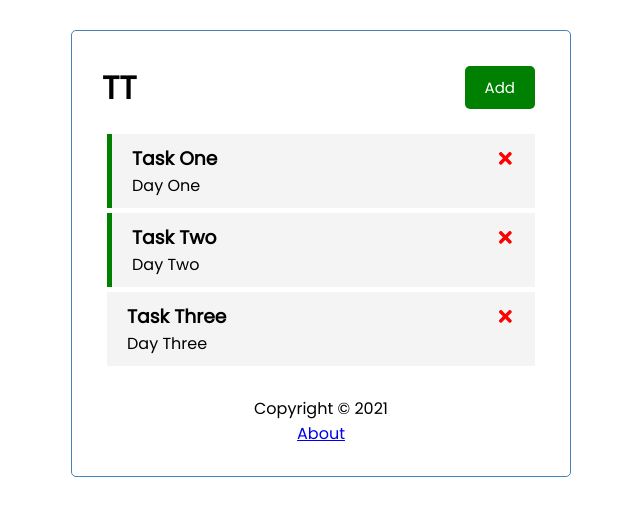
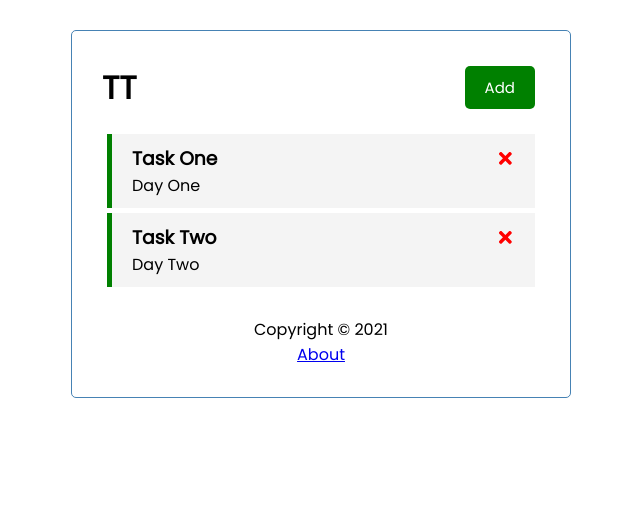
Before and after one commit to raaghavendrahm/Task-Tracker-React, a React (Create React App) app: page / in a window 1280 px wide. Shown: the top 516 px of the page, without its empty margins (319-959 px from the left). Built offline with nearby package versions, Linux system fonts and the light colour scheme; data requests are answered from the project's data file.

Commit message:
deleteTask function is updated to delete tasks not only from UI, but the server as well. So, on clicking "x" and reloading the page will not display the deleted task.

```diff
--- a/db.json
+++ b/db.json
@@ -6,19 +6,11 @@
       "day": "Day One",
       "reminder": true
     },
-
     {
       "id": 2,
       "text": "Task Two",
       "day": "Day Two",
       "reminder": true
-    },
-
-    {
-      "id": 3,
-      "text": "Task Three",
-      "day": "Day Three",
-      "reminder": false
     }
   ]
 }
--- a/src/App.js
+++ b/src/App.js
@@ -53,7 +53,13 @@
   };
 
   // Delete Task
-  const deleteTask = (id) => {
+  const deleteTask = async (id) => {
+    // To delete a task from the server (not only from UI) when clicked on 'x':
+    await fetch(`http://localhost:5000/tasks/${id}`, {
+      method: 'DELETE',
+    });
+
+    // When clicked on delete icon of a task, if the id is matching with the one which is clicked, then it will be removed from the UI:
     setTasks(tasks.filter((task) => task.id !== id));
 
     // Display the tasks whose id is not as same as the id of the task whose 'x' is clicked. So, doesn't display the task whose 'x' is clicked.
```
